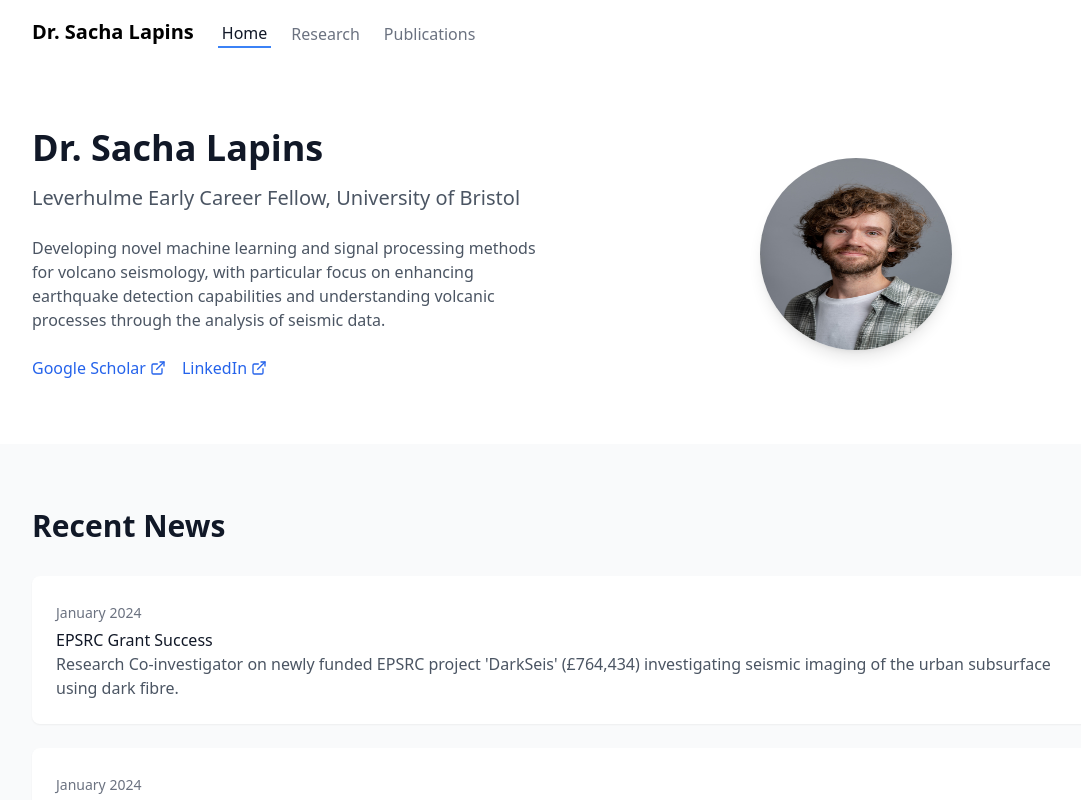
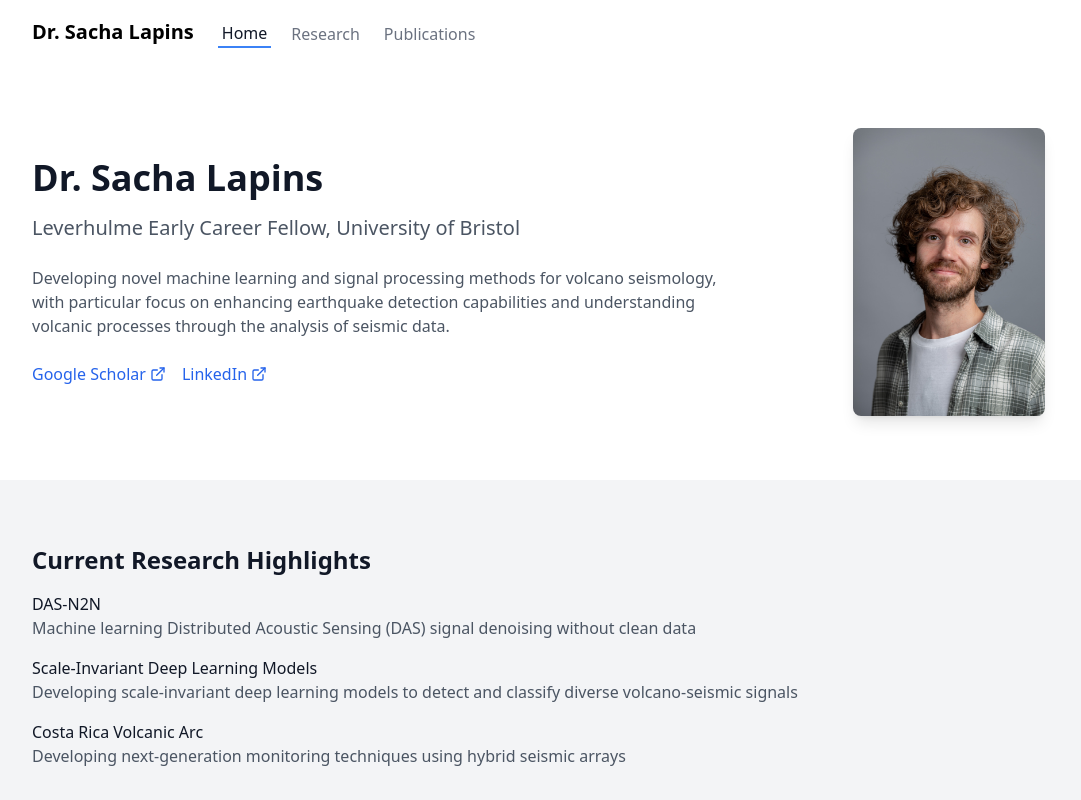
Before and after one commit to sachalapins/sachalapins.github.io, a React (Create React App) app: page / in a window 1280 px wide. Shown: the top 800 px of the page, without its empty margins (64-1145 px from the left). Built offline with nearby package versions, Linux system fonts and the light colour scheme.

Commit message:
Updated homepage info

```diff
--- a/src/components/pages/HomePage.jsx
+++ b/src/components/pages/HomePage.jsx
@@ -17,9 +17,9 @@ const HomePage = () => {
       {/* Hero Section */}
       <div className="bg-white">
         <div className="max-w-6xl mx-auto px-4 sm:px-6 lg:px-8 py-16">
-          <div className="grid grid-cols-1 md:grid-cols-2 gap-8 items-center">
+          <div className="grid grid-cols-1 md:grid-cols-3 gap-8 items-center">
             {/* Left Column */}
-            <div className="text-center md:text-left">
+            <div className="text-center md:text-left md:col-span-2">
               <h1 className="text-4xl font-bold text-gray-900 mb-4">
                 Dr. Sacha Lapins
               </h1>
@@ -50,15 +50,36 @@ const HomePage = () => {
                 </a>
               </div>
             </div>
-            {/* Right Column */}
+            {/* Right Column (Headshot) */}
             <div className="flex justify-center">
               <img
                 src={profilePhoto}
                 alt="Dr. Sacha Lapins"
-                className="w-48 h-48 rounded-full shadow-lg"
+                className="w-48 rounded-lg shadow-lg"
               />
             </div>
           </div>
+        </div>
+      </div>
+
+      {/* Current Research Highlights */}
+      <div className="bg-gray-100">
+        <div className="max-w-6xl mx-auto px-4 sm:px-6 lg:px-8 py-16">
+          <h2 className="text-2xl font-semibold text-gray-900 mb-4">Current Research Highlights</h2>
+          <ul className="space-y-4">
+            <li>
+              <h3 className="font-medium text-gray-900">DAS-N2N</h3>
+              <p className="text-gray-600">Machine learning Distributed Acoustic Sensing (DAS) signal denoising without clean data</p>
+            </li>
+            <li>
+              <h3 className="font-medium text-gray-900">Scale-Invariant Deep Learning Models</h3>
+              <p className="text-gray-600">Developing scale-invariant deep learning models to detect and classify diverse volcano-seismic signals</p>
+            </li>
+            <li>
+              <h3 className="font-medium text-gray-900">Costa Rica Volcanic Arc</h3>
+              <p className="text-gray-600">Developing next-generation monitoring techniques using hybrid seismic arrays</p>
+            </li>
+          </ul>
         </div>
       </div>
 
```
